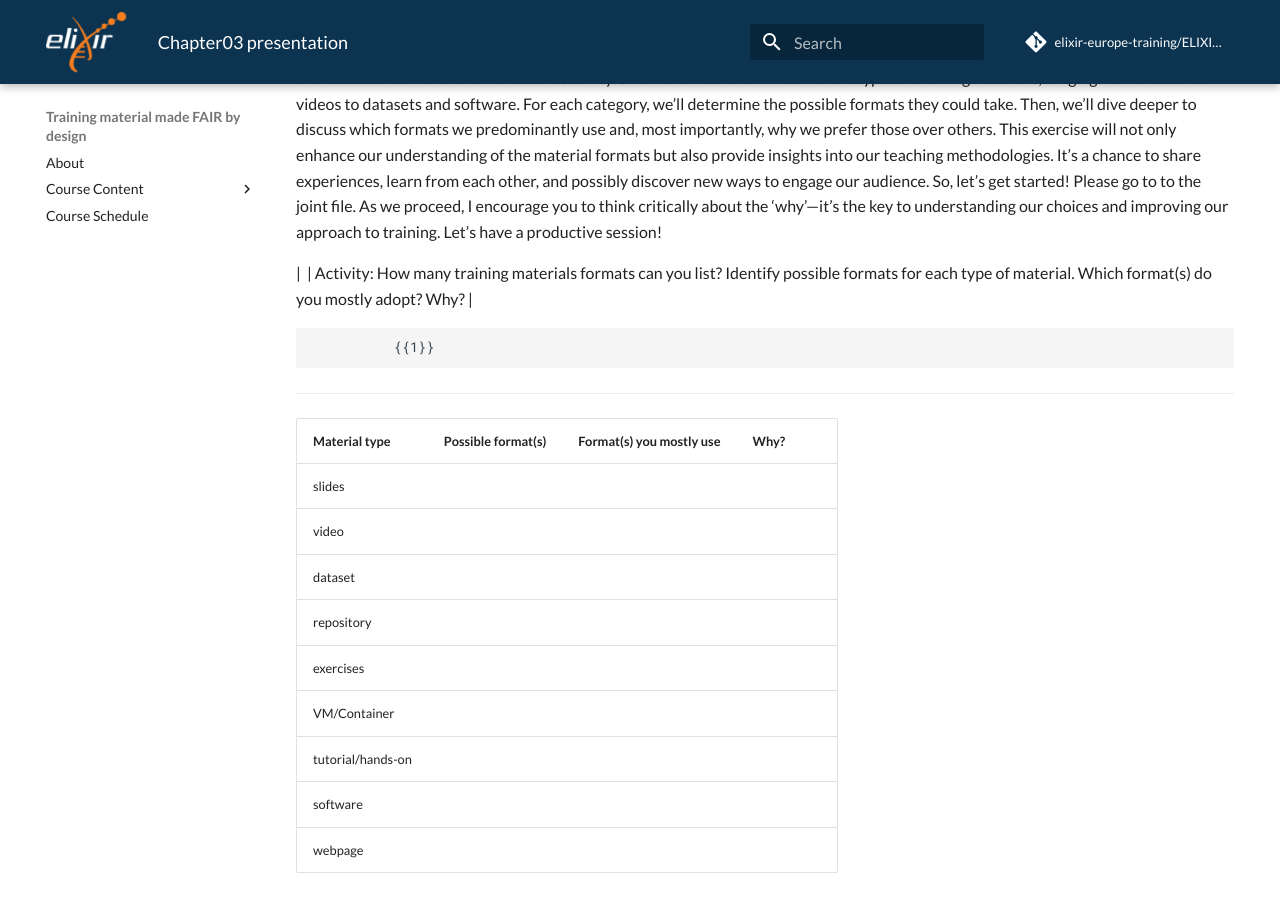
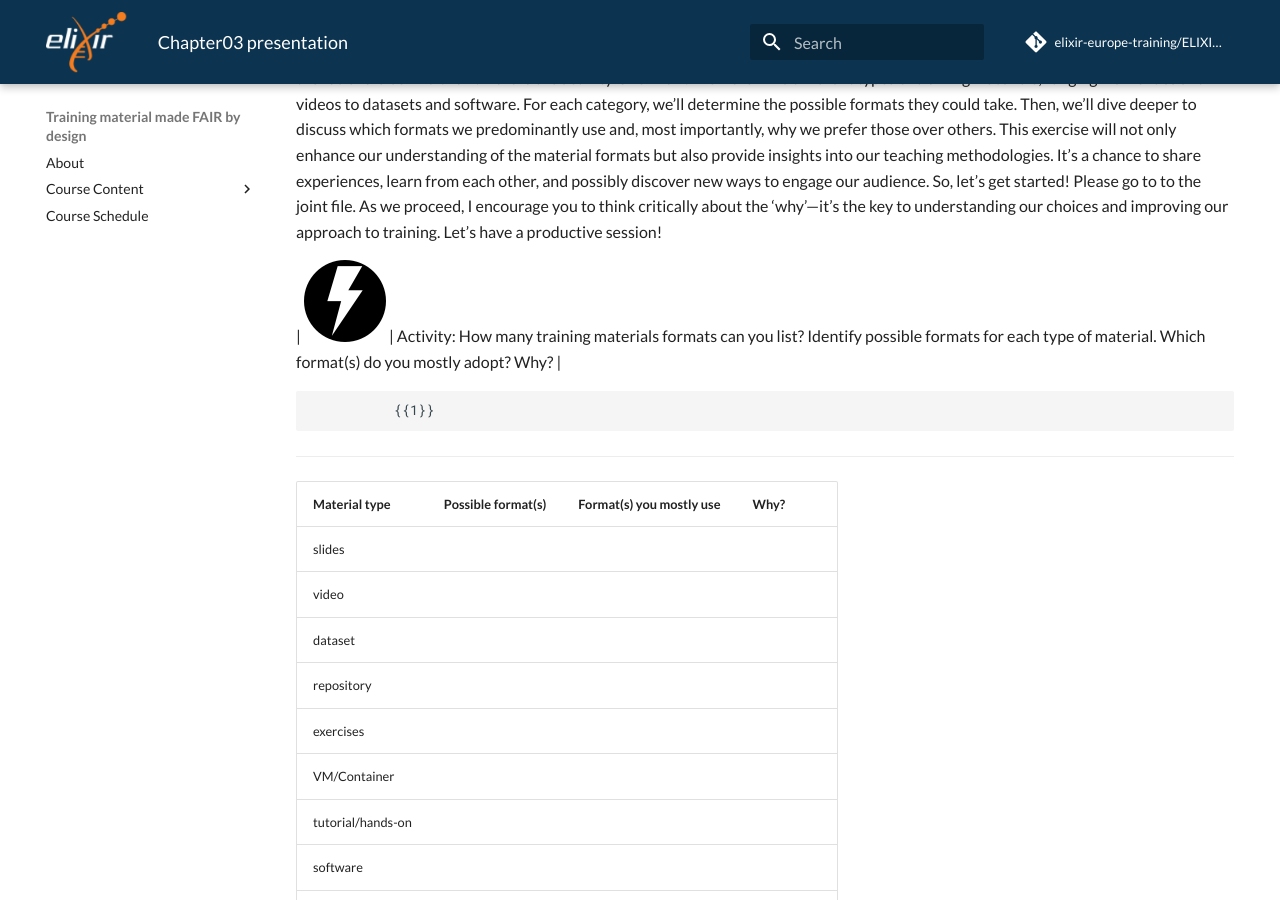
Before and after one commit to elixir-europe-training/ELIXIR-TrP-FAIR-Material-By-Design, an MkDocs documentation site: the page built from docs/supplementary/presentations/chapter03-presentation.md, in a window 1280 px wide and 900 px high, scrolled down 971 px. Built offline with MkDocs 1.6.1 and Material for MkDocs 9.7.7, drawn with Linux system fonts in a browser that asks for light colours; comment, search, counter and statistics services are not loaded.

Commit message:
add activities logo

```diff
--- a/docs/supplementary/presentations/chapter03-presentation.md
+++ b/docs/supplementary/presentations/chapter03-presentation.md
@@ -109,7 +109,7 @@ This presentation will guide you through this session where we will touch on:
 Welcome, everyone! Today, we’re going to embark on an interactive journey to explore the diverse landscape of training materials in life sciences. Our activity is designed to not only identify the various formats available but also to reflect on our personal preferences and the rationale behind them. Here is the activity Overview: We’ll examine different types of training materials, ranging from slides and videos to datasets and software. For each category, we’ll determine the possible formats they could take. Then, we’ll dive deeper to discuss which formats we predominantly use and, most importantly, why we prefer those over others. This exercise will not only enhance our understanding of the material formats but also provide insights into our teaching methodologies. It’s a chance to share experiences, learn from each other, and possibly discover new ways to engage our audience.
 So, let’s get started! Please go to to the joint file. As we proceed, I encourage you to think critically about the ‘why’—it’s the key to understanding our choices and improving our approach to training. Let’s have a productive session!
 
-|      ![](../assets/images/03-activity-team.png)<!--
+|      ![](../../assets/images/04-activities.png)<!--
 style = "width: 100px;"
 -->    |      Activity: How many training materials formats can you list? Identify possible formats for each type of material. Which format(s) do you mostly adopt? Why?   |
 
@@ -178,7 +178,7 @@ Compare the list to Table 1 from the [10 simple rules paper](https://journals.pl
 
 ## Formats for training material
 
-| ![](../assets/images/03-formats.png)<!--
+| ![](../../assets/images/04-activities.png)<!--
 style = "width: 100px;"
 -->  | ![](../assets/images/03-overview-formats.png)[^1]  |
 
@@ -208,7 +208,7 @@ Rule 6 from the 10 simple rules paper is mainly about interoperability [10 simpl
 
 ## Discuss about the interoperabilty of training material
 
-| ![](../assets/images/03-activity-team.png)<!--
+| ![](../../assets/images/04-activities.png)<!--
 style = "width: 100px;"
 -->   | Activity: Have a look at the slides on the [String Database (by Lars Juhl Jensen)](https://www.slideshare.net/larsjuhljensen/the-string-database) on Slideshare. Imagine the slides were downloadable in pptx format.   |
 
@@ -218,7 +218,7 @@ style = "width: 100px;"
 
 ## Discuss interoperability and re-usability of training material
 
-| ![](../assets/images/03-activity-team.png)<!--
+| ![](../../assets/images/04-activities.png)<!--
 style = "width: 100px;"
 -->   | Activity: Consider the list of in table X. For each format, specify whether it is interoperable, reusable or both and explain the reason for your opinion.   |
 
@@ -261,7 +261,7 @@ TODO: create slides with guide the practical exercises
 
 Exercises
 
-| ![](../assets/images/03-activity-team.png)<!--
+| ![](../../assets/images/04-activities.png)<!--
 style = "width: 100px;"
 -->   | Activity: Create a presentation using a markdown dialect called Liascript  |
 
```
